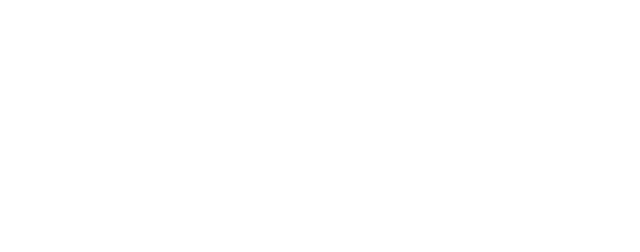
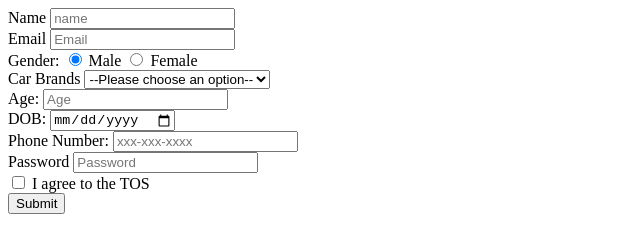
Before and after one commit to acciojob/signup-form-car-MdSharib, a website: page main.html in a window 1280 px wide. Shown: the whole page, without its empty margins (0-640 px from the left). Drawn offline with Linux system fonts and the light colour scheme.

Commit message:
created a submission

```diff
--- a/main.html
+++ b/main.html
@@ -8,6 +8,35 @@
 
 <body>
 	<!-- the entire body must be written by student -->
+	<form action="">
+        <label for="name">Name</label>
+        <input type="text" name="name" id="name" required placeholder="name"><br>
+        <label for="Email">Email</label>
+        <input type="email" name="email" id="email" placeholder="Email"  required><br>
+        <label for="Gender">Gender:</label>
+        <input type="radio" name="gender" id="gender_m" checked required>
+        <label for="male" name="gender">Male</label>
+        <input type="radio" name="gender" id="gender_f">
+        <label for="female">Female</label><br>
+        <label for="car-brands">Car Brands</label>
+        <select id="cars" name="car-brands" required>
+            <option value="" disabled selected hidden>--Please choose an option--</option>
+            <option value="BMW">BMW</option>
+            <option value="Audi">Audi</option>
+            <option value="mercedez">Mercedez</option>
+        </select><br>
+        <label for="age">Age:</label>
+        <input type="number" name="age" id="age" placeholder="Age" required><br>
+        <label for="DOB">DOB:</label>
+        <input type="date" name="DOB" id="dob" required><br>
+        <label for="phone">Phone Number:</label>
+        <input type="number" name="phone" id="tel" placeholder="xxx-xxx-xxxx"><br>
+        <label for="password">Password</label>
+        <input type="password" name="password" id="password" placeholder="Password" required><br>
+        <input type="checkbox" name="agree" id="tos" required>
+        <label for="agree">I agree to the TOS</label><br>
+        <input type="submit" name="submit" id="submit">
+    </form>
     <script type="text/javascript" src="./script.js">
 </script>
 
```
